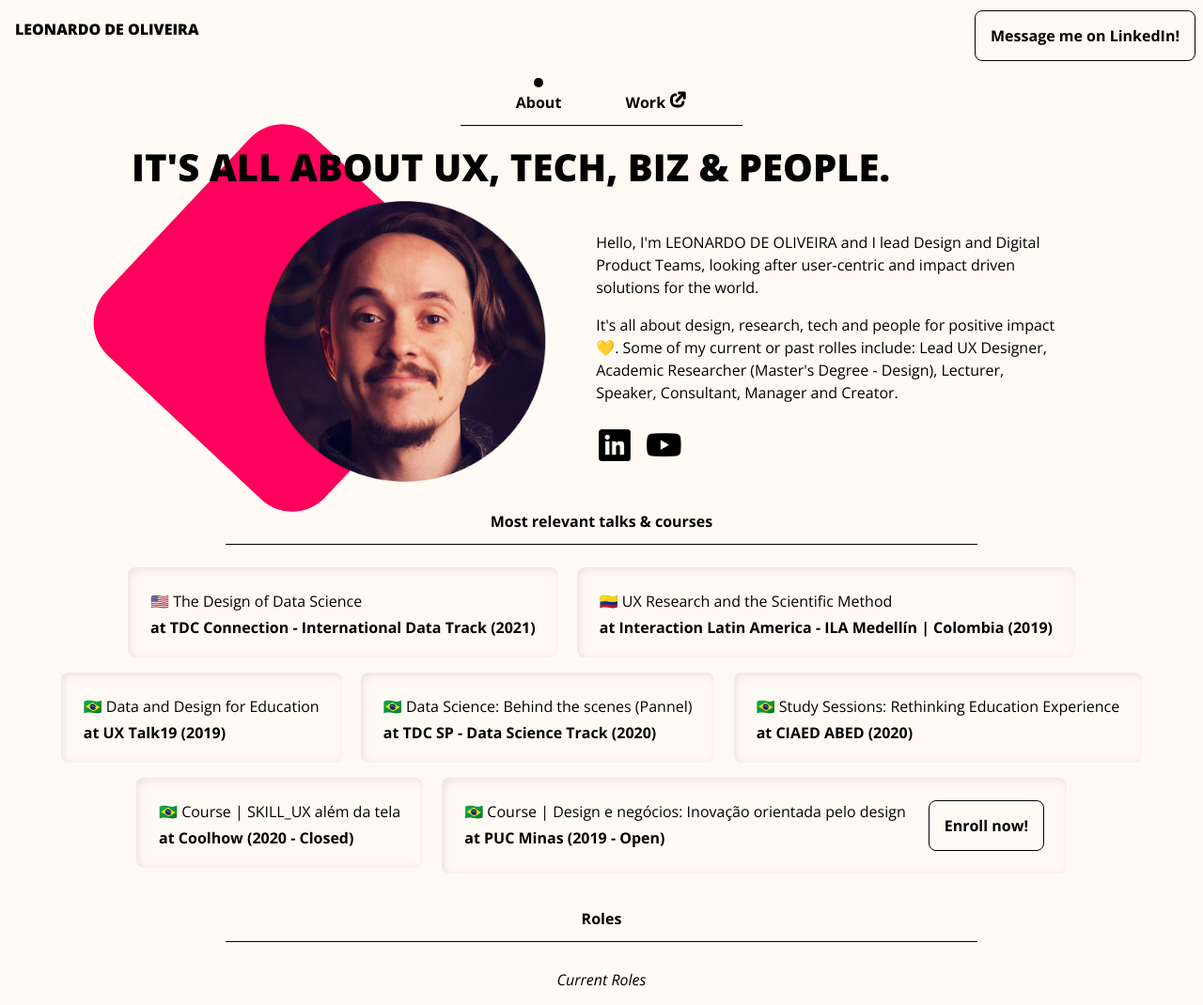
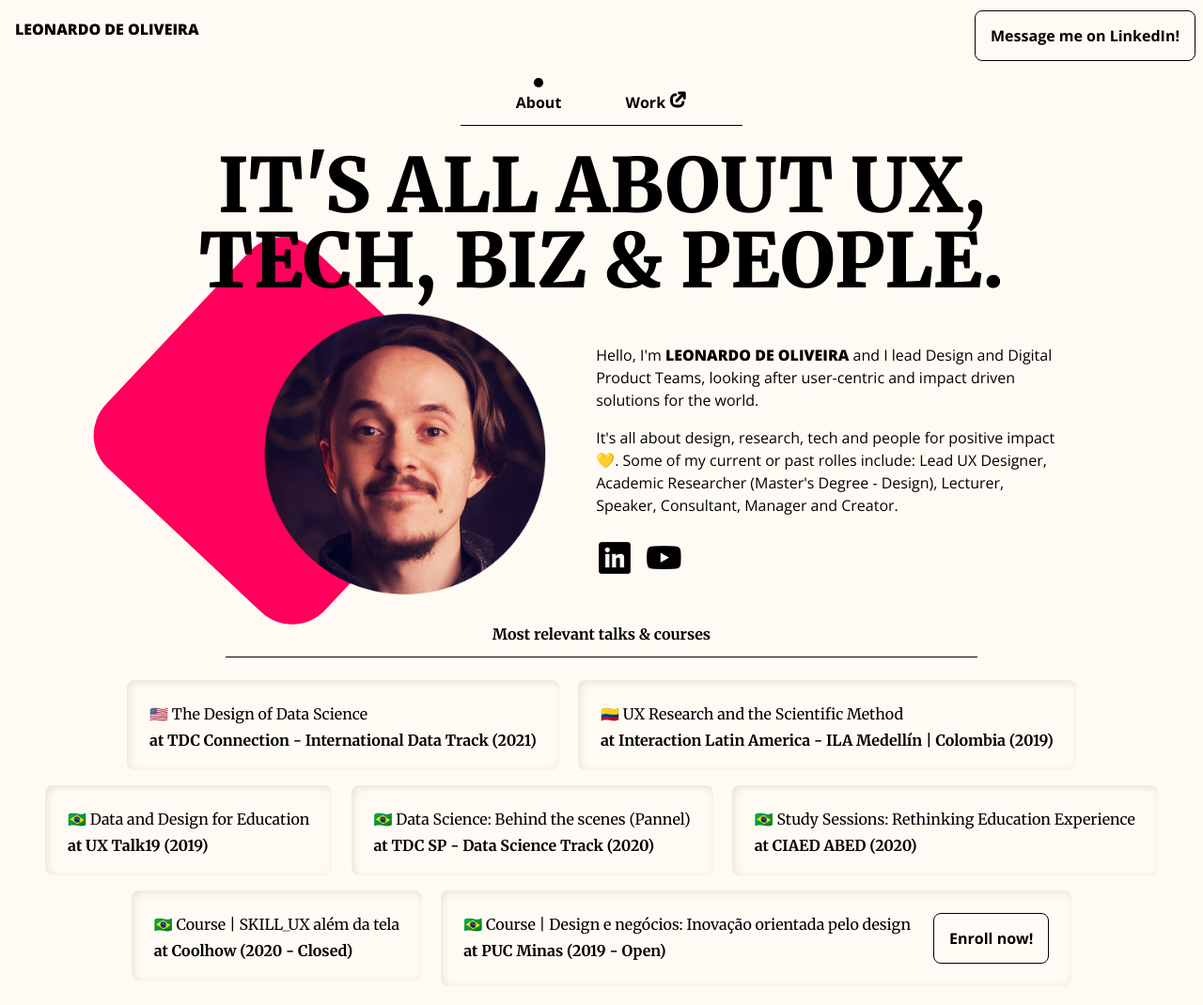
Before and after one commit to leonardobrauliodeoliveiraesilva/leonardobrauliodeoliveiraesilva.github.io, a plain HTML site: page index.html in a window 1280 px wide. Shown: the part 5-1075 px from the top of the page at 94% size. Drawn offline with nearby package versions, Linux system fonts and the light colour scheme.

Commit message:
Update styles.css

```diff
--- a/styles.css
+++ b/styles.css
@@ -1,5 +1,7 @@
 /* FORMATAÇÕES GERAIS */
 @import url('https://fonts.googleapis.com/css2?family=Open+Sans:ital,wght@0,300;0,400;0,600;0,700;0,800;1,300;1,400;1,600;1,700;1,800&display=swap');
+
+@import url('https://fonts.googleapis.com/css2?family=Merriweather:ital,wght@0,300;0,400;0,700;0,900;1,300;1,400;1,700;1,900&display=swap');
 
 html{
     font-size: 16px;
@@ -25,39 +27,49 @@ h1{
     font-size: 2.5rem;
     font-weight:900;
     padding-bottom: 1rem;
+    font-family: Merriweather, Times, serif;
 }
 
 h2{
     font-size: 1rem;
     font-weight: 650;
+    font-family: Merriweather, Times, serif;
 }
 
 h3{
     font-size: 1rem;
     font-weight: 400;
     font-style: italic;
+    font-family: Merriweather, Times, serif;
 }
 
 h4{
     font-size: 1.5rem;
     font-weight: 400;
+    font-family: Merriweather, Times, serif;
 }
 
 h5{
     font-size: 1rem;
     font-weight: 400;
     line-height: 1.5rem;
+    font-family: Merriweather, Times, serif;
 }
 
 h6{
     font-size: 1rem;
     font-weight:650;
+    font-family: Merriweather, Times, serif;
 }
 
 p{
     font-size: 1rem;
     padding-bottom: 1rem;
     line-height: 1.5rem;
+}
+
+strong{
+    font-weight: 900;
 }
 
 .credits{
@@ -249,6 +261,11 @@ nav ul{
   }
 
 /* Apresentação */
+.headline{
+    font-size: 5rem;
+    text-align: center;
+}
+
 .apresentacao{
     margin-top: 1.5em;
 }
@@ -365,6 +382,9 @@ footer{
     .col6{
         width: 100%;
     }
+    .headline{
+        font-size: 3rem;
+    }
     .profile{
         text-align:center;
     }
```
